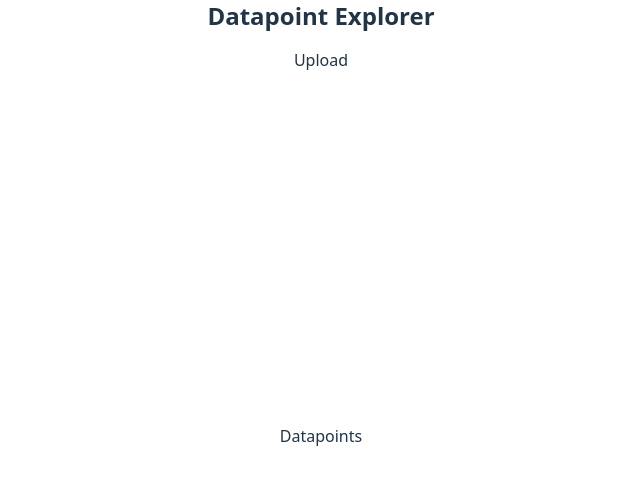
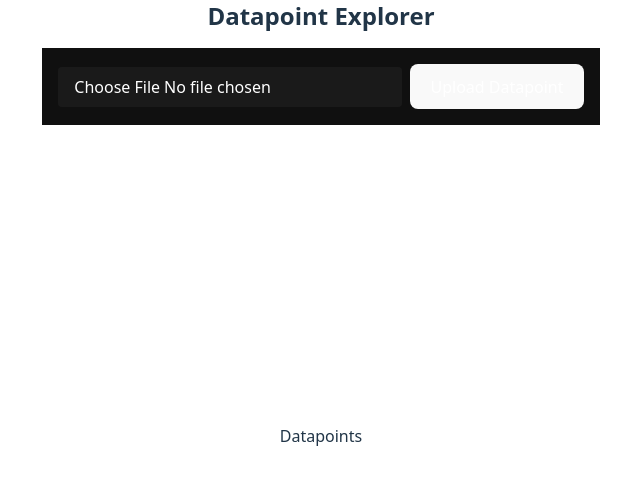
Before and after one commit to aeskerminen/openosint, a React (Vite) app in the folder openosint-frontend/: page / in a window 1280 px wide. Shown: the top 484 px of the page, without its empty margins (319-959 px from the left). Built offline with nearby package versions, Linux system fonts and the light colour scheme.

Commit message:
Prototyping image upload frontend

```diff
--- /dev/null
+++ b/openosint-frontend/src/config.ts
@@ -0,0 +1,5 @@
+const API_BASE_URL = "http://localhost:3000"
+
+export const config = {
+    API_BASE_URL
+}
--- a/openosint-frontend/src/features/datapoint_explorer/DatapointExplorer.tsx
+++ b/openosint-frontend/src/features/datapoint_explorer/DatapointExplorer.tsx
@@ -1,10 +1,46 @@
+import React, { useState } from "react";
+import datapointService from "../datapoint_explorer/services/datapointService"
+
 const DatapointExplorer = () => {
+
+    const [selectedFile, setSelectedFile] = useState<File | null>(null);
+
+    const handleSubmit = (e: React.FormEvent<HTMLButtonElement>) => {
+        e.preventDefault();
+
+        if (!selectedFile) {
+            alert("Please select a file to upload.");
+            return;
+        }
+
+        const formData = new FormData();
+        formData.append("file", selectedFile);
+        console.log("File ready to be uploaded:", selectedFile);
+
+        datapointService.uploadDatapoint(formData)
+            .then(response => {
+                console.log("File uploaded successfully:", response);
+                setSelectedFile(null);
+            })
+            .catch(error => {
+                console.error("Error uploading file:", error);
+                alert("Failed to upload file. Please try again.");
+            });
+    };
+
     return (
         <div className="flex flex-col h-screen items-center justify-center flex-1">
             <p className="text-2xl font-bold mb-4">Datapoint Explorer</p>
 
             {/* Form for uploading a picture (datapoint)*/}
-            <div className="flex-1">Upload</div>
+            <div className="flex-1">
+                <form className="flex flex-row items-center gap-2 bg-[#101010] p-4">
+                    <input type="file" accept="image/*" className="bg-[#1a1a1a] text-white px-4 py-2 rounded" onChange={(e) => { setSelectedFile(e.target.files[0]) }} />
+                    <button type="submit" className=" text-white px-4 py-2 rounded" onClick={handleSubmit} >
+                        Upload Datapoint
+                    </button>
+                </form>
+            </div>
 
             {/* List of all datapoints fetched from the backend */}
             <div className="flex-1">Datapoints</div>
--- /dev/null
+++ b/openosint-frontend/src/features/datapoint_explorer/services/datapointService.ts
@@ -0,0 +1,19 @@
+import axios from "axios";
+import { config } from "../../../config";
+
+
+const uploadDatapoint = async (datapoint : FormData) => {
+    const req = axios.post(`${config.API_BASE_URL}/datapoints/upload`, datapoint, {
+        headers: {
+            "Content-Type": "multipart/form-data"
+        }
+    })
+
+    return req;
+};
+
+const datapointService = {
+    uploadDatapoint
+};
+
+export default datapointService;
```
